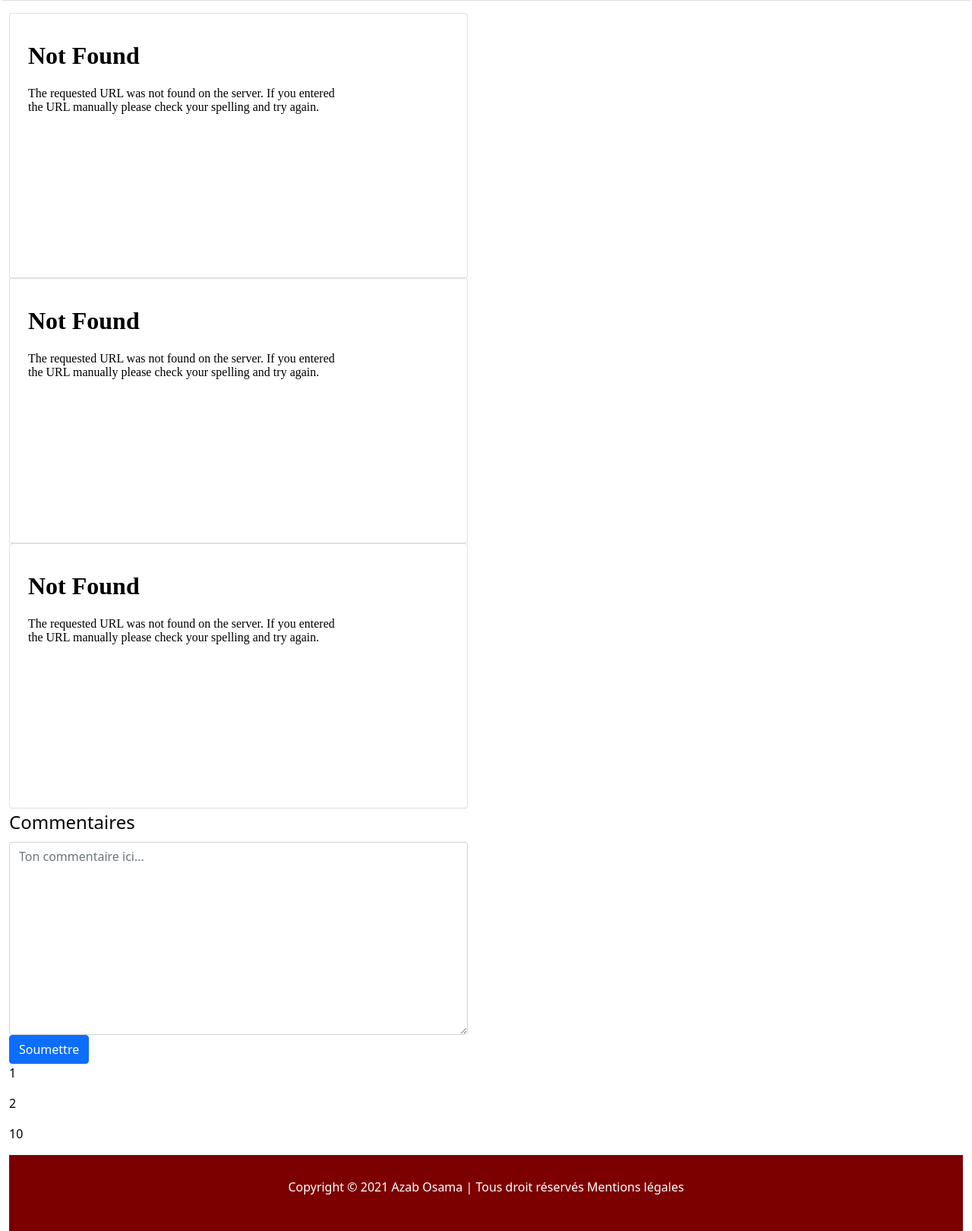
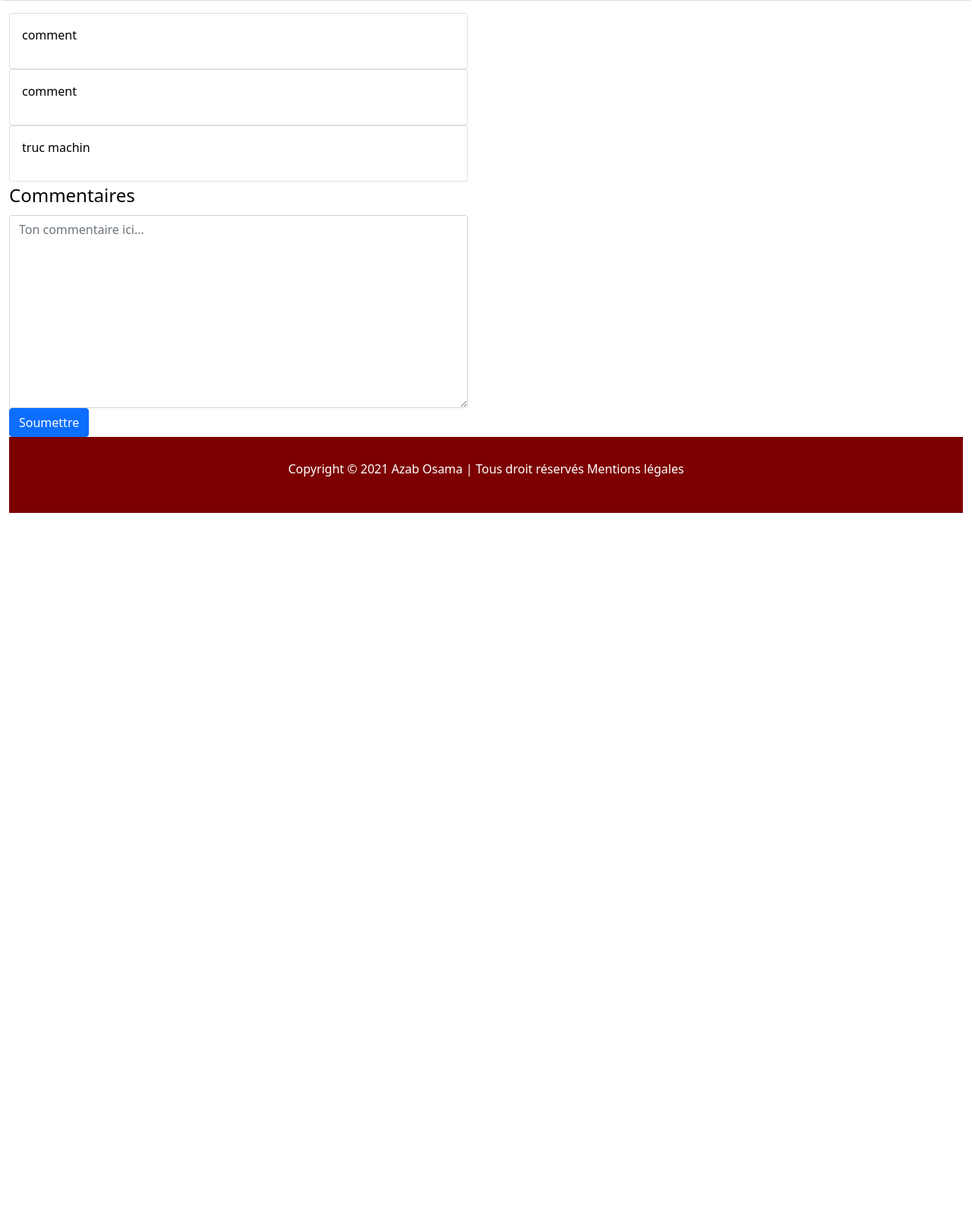
Before and after one commit to Cecile-Hirschauer/FlaskSharePictures, a Flask app: page /pictures/1/comments in a window 1280 px wide. Shown: the part 1344-2964 px from the top of the page at 76% size. After the commit the page ends 2019 px from the top, so only its background shows below. Run offline with Flask 2, Linux system fonts and the light colour scheme; data comes from the database, SQL or seed files in the repository; both versions use the stored data as it was after the commit; some libraries are stand-ins or nearby versions; some web fonts are replaced.

Commit message:
version qui marche

```diff
--- a/app.py
+++ b/app.py
@@ -49,8 +49,6 @@ def downoload_img(name):
 @app.route('/categories/<name_cat>/pictures/uploads/<name>')
 def img_by_cat(name):
     return send_from_directory(os.path.join("static", app.config['UPLOAD_FOLDER']), name)
-
-
 
 
 @app.route('/categories/<name_cat>/pictures')
@@ -144,7 +142,8 @@ def show_comments(pic_id):
 @app.route("/upload_comments/<int:pic_id>", methods=["POST"])
 def comments_new(pic_id):
     db = get_db()
-    new_comment = request.form["comment"]
+    new_comment = request.form["content"]
+    print(new_comment)
     if new_comment:
         cursor = db.execute("INSERT INTO comments(comment, picture_id) values(?, ?)", [new_comment, pic_id])
         db.commit()
--- a/templates/partials/comments.html
+++ b/templates/partials/comments.html
@@ -15,10 +15,3 @@
         <button class='btn btn-primary' type='submit'>Soumettre</button>
     </div>
 </form>
-
-<div>
-    {% for comment in all_comments %}
-    <p> {{ comment[0] }} </p>
-    {% endfor %}
-
-</div>
--- a/templates/picture.html
+++ b/templates/picture.html
@@ -3,7 +3,7 @@
     <div class="card mb-3">
 
 
-        <img src="{{ config[ 'UPLOAD_FOLDER'] }}/{{ path }}" class="card-img-top" alt="{{title}}" width="400">
+        <img src="{{ url_for('static', filename=config['UPLOAD_FOLDER']) }}/{{ path }}" class="card-img-top" alt="{{title}}" width="400">
         <div class="card-body">
             <h5 class="card-title">{{title}}</h5>
             <p class="card-text">{{description}}</p>
@@ -18,7 +18,7 @@
             {% for comment in all_comments %}
             <div class="card">
                 <div class="card-body">
-                    <iframe width="420" height="315" src="{{ comment[1] }}"></iframe>
+                    <p width="420" height="315">{{ comment[1]}}</p>
                 </div>
             </div>
             {% endfor %}
```
Also changed, not shown: templates/partials/picture.html (deleted, +0 -15 lines), app.db, static/uploads/elephant_volant.jpeg (added), static/uploads/volte_face.jpeg (added).
